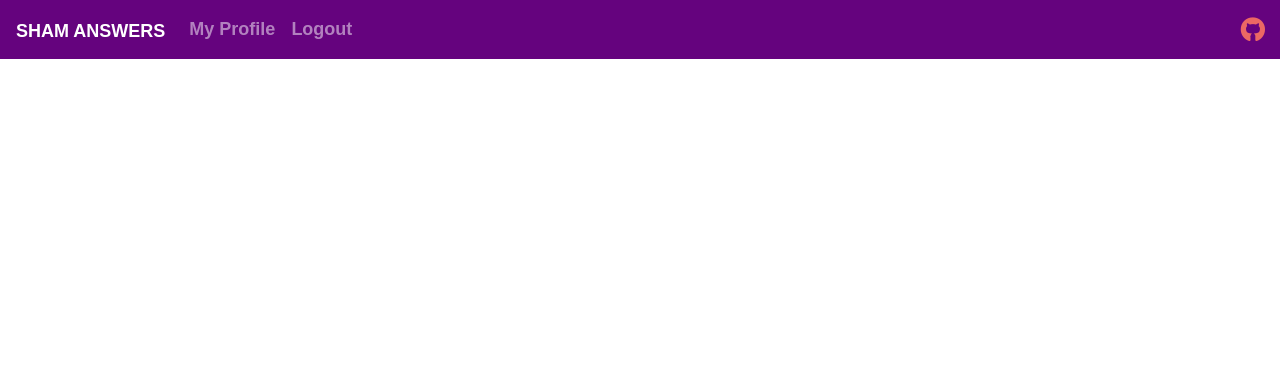
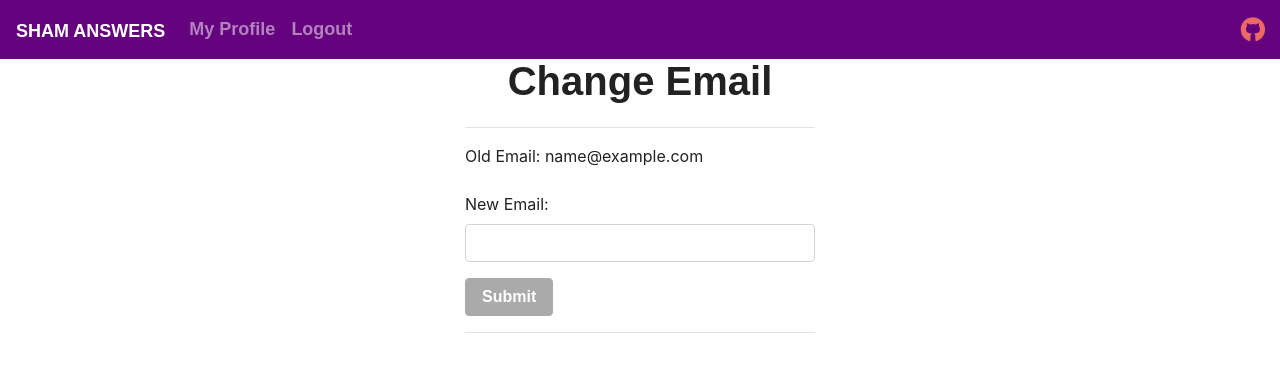
Before and after one commit to mxj316/ShamAnswers, a Python web app: template templates/updateaccount.html in a window 1280 px wide. Shown: the top 372 px of the page. Run offline with Jinja, Linux system fonts and the light colour scheme; the template is opened without the code that fills it: most values are stand-ins (such as "Sample title", 1, 10 or a date in 2020); some libraries are stand-ins or nearby versions; some web fonts are replaced.

Commit message:
Update #9: Preliminary implementation of updateaccount.html

```diff
--- a/templates/updateaccount.html
+++ b/templates/updateaccount.html
@@ -39,5 +39,38 @@
 
                     <a style='font-size:24px' class='fab' href="https://github.com/mxj316/ShamAnswers">&#xf09b;</a>
             </nav>
+
+
+            <div  class="container">
+
+                <h1 align="center">Change Email</h1>
+                <div class="row">
+
+                    <div class="col col-md-4">
+                    </div>
+
+                    <div class="col col-md-4">
+                        <hr>
+                        <form action="" method="get">
+                            <fieldset>
+                                <div class="form-group">
+                                    <label >Old Email: {{ profile.email }}</label>
+                                </div>
+                            </fieldset>
+                        </form>
+                        <form action="" method="post">
+                            <fieldset>
+                                <div class="form-group">
+                                    <label >New Email:</label>
+                                    <input name="new-email" type="email" class="form-control"/>
+                                </div>
+                            </fieldset>
+                            <input name="change-email-btn" type="submit" value="Submit" class="btn btn-secondary"/><hr/>
+                        </form>
+                    </div>
+                    <div class="col col-md-4">
+                    </div>
+                </div>
+            </div>
     </body>
 </html>
```
